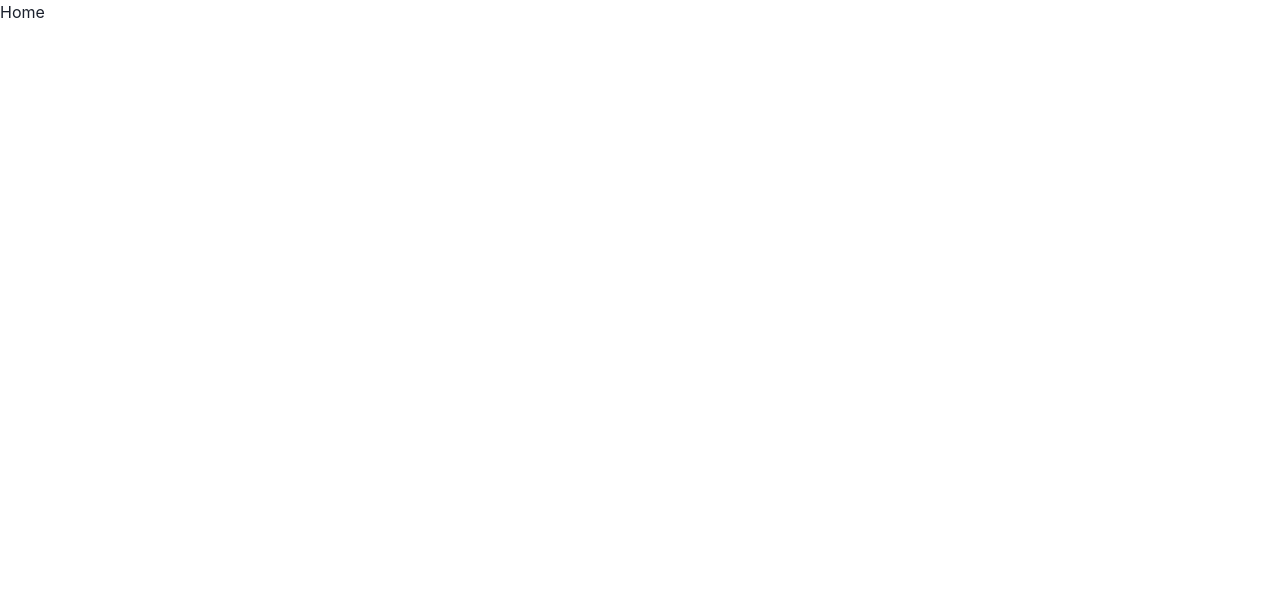
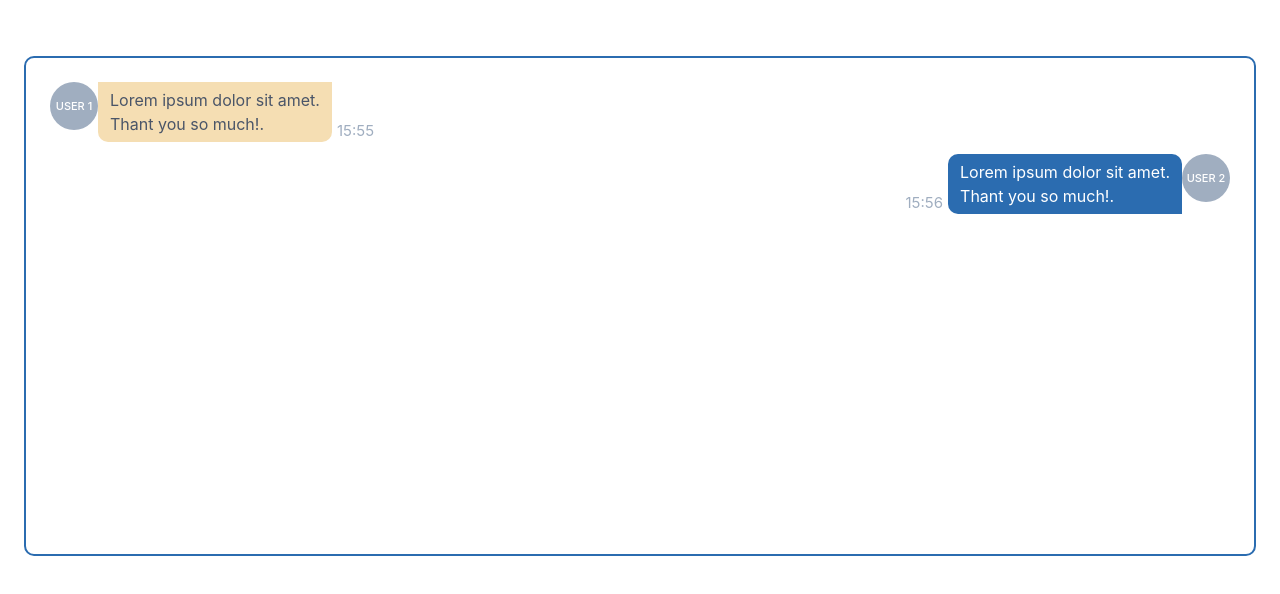
Before and after one commit to orsdev/chat-app, a Next.js app: page / in a window 1280 px wide. Shown: the top 594 px of the page. Built offline with nearby package versions, Linux system fonts and the light colour scheme.

Commit message:
✨ feat: add messages component

```diff
--- /dev/null
+++ b/components/Messages.tsx
@@ -0,0 +1,67 @@
+import { Avatar, Box, Flex, Stack, Text } from "@chakra-ui/react";
+
+const Messages = () => {
+  return (
+    <Box
+      py={5}
+      px={6}
+      flex={1}
+      overflow="auto"
+      __css={{
+        "&::-webkit-scrollbar": {
+          width: "5px",
+        },
+
+        "&::-webkit-scrollbar-thumb": {
+          backgroundColor: "gray.200",
+        },
+      }}
+    >
+      <Flex color="gray.600" mb={3}>
+        <Stack direction="row">
+          <Avatar icon={<></>}>
+            <Text fontSize="11px">User 1</Text>
+          </Avatar>
+        </Stack>
+        <Box
+          bg="wheat"
+          px={3}
+          py={1.5}
+          maxW="250px"
+          borderRadius="10px"
+          borderTopRadius={0}
+        >
+          <Text>Lorem ipsum dolor sit amet.</Text>
+          <Text>Thant you so much!.</Text>
+        </Box>
+        <Text ml="5px" alignSelf="flex-end" fontSize="15px" color="gray.400">
+          15:55
+        </Text>
+      </Flex>
+
+      <Flex color="white" mb={3} justifyContent="flex-end">
+        <Text mr="5px" alignSelf="flex-end" fontSize="15px" color="gray.400">
+          15:56
+        </Text>
+        <Box
+          bg="blue.600"
+          px={3}
+          py={1.5}
+          maxW="250px"
+          borderRadius="10px"
+          borderBottomRightRadius={0}
+        >
+          <Text>Lorem ipsum dolor sit amet.</Text>
+          <Text>Thant you so much!.</Text>
+        </Box>
+        <Stack direction="row">
+          <Avatar icon={<></>}>
+            <Text fontSize="11px">User 2</Text>
+          </Avatar>
+        </Stack>
+      </Flex>
+    </Box>
+  );
+};
+
+export default Messages;
--- a/pages/index.js
+++ b/pages/index.js
@@ -1,13 +1,31 @@
 import Head from "next/head";
-import { Box} from "@chakra-ui/react";
+import { Box, Flex } from "@chakra-ui/react";
+import Messages from "@/components/Messages";
 
 export default function Home() {
   return (
     <Box>
       <Head>
-        <title> Messages</title>
+        <title>Chat App</title>
       </Head>
-   <Box>Home</Box>
+      <Box
+        py="56px"
+        px={{ base: 3, sm: 6 }}
+        bg={{ base: "white", md: "transparent" }}
+      >
+        <Flex
+          border="2px solid"
+          borderColor="blue.600"
+          h="500px"
+          borderRadius="10px"
+          overflow="hidden"
+          display="flex"
+          flexDir="column"
+          py={1}
+        >
+          <Messages />
+        </Flex>
+      </Box>
     </Box>
   );
 }
```
